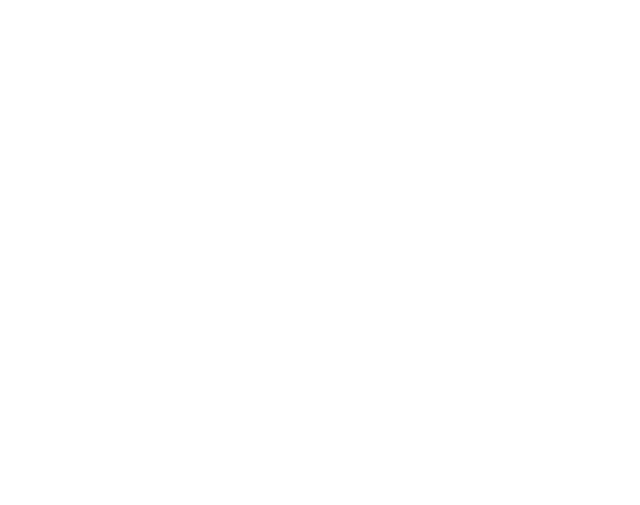
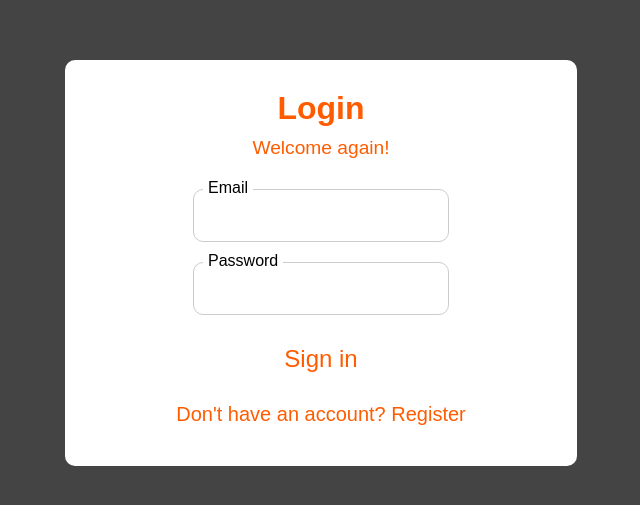
Before and after one commit to xThgSilva/message-central-web, a React (Vite) app: page / in a window 1280 px wide. Shown: the part 137-642 px from the top of the page, without its empty margins (319-959 px from the left). Built offline with nearby package versions, Linux system fonts and the light colour scheme.

Commit message:
feat: Creating AuthRegisterComponent and Login page

```diff
--- a/src/App.jsx
+++ b/src/App.jsx
@@ -1,9 +1,9 @@
-import { useState } from 'react'
+import Login from "./pages/Login"
 
 function App() {
   return (
     <>
-
+      <Login/>
     </>
   )
 }
--- /dev/null
+++ b/src/components/AuthRegisterComponent.jsx
@@ -0,0 +1,26 @@
+import React from "react";
+import "../styles/AuthRegisterComponent/style.css"
+
+const AuthRegisterComponent = ({ pageTitle, auxiliaryText, children, actionButton, linkText }) => {
+    return (
+        <>
+            <div className="container">
+                <form className="login-container">
+                    <div className="header-login">
+                        <h1>{pageTitle}</h1>
+                        <p>{auxiliaryText}</p>
+                    </div>
+
+                    <div className="inputs-container">
+                        {children}
+                    </div>
+
+                    <button>{actionButton}</button>
+                    <a href="" className="register-link">{linkText}</a>
+                </form>
+            </div>
+        </>
+    )
+}
+
+export default AuthRegisterComponent;
--- /dev/null
+++ b/src/pages/Login.jsx
@@ -0,0 +1,22 @@
+import React from "react";
+import AuthRegisterComponent from "../components/AuthRegisterComponent";
+
+export default function Login() {
+    return (
+        <AuthRegisterComponent
+            pageTitle="Login"
+            auxiliaryText="Welcome again!"
+            actionButton={"Sign in"}
+            linkText={"Don't have an account? Register"}
+        >
+            <div className="input-container">
+                <label htmlFor="">Email</label>
+                <input type="email" />
+            </div>
+            <div className="input-container">
+                <label htmlFor="">Password</label>
+                <input type="password" />
+            </div>
+        </AuthRegisterComponent>
+    )
+}
--- /dev/null
+++ b/src/styles/AuthRegisterComponent/style.css
@@ -0,0 +1,110 @@
+*{
+    padding: 0;
+    margin: 0;
+    box-sizing: border-box;
+    font-family: Arial, Helvetica, sans-serif;
+}
+
+.container {
+    height: 100vh;
+    width: 100%;
+    background-color: #444444;
+    display: flex;
+    flex-direction: column;
+    justify-content: center;
+}
+
+.login-container {
+    background-color: white;
+    width: 40%;
+    align-self: center;
+    border-radius: 10px;
+    display: flex;
+    flex-direction: column;
+    align-items: center;
+}
+
+.header-login {
+    margin: 30px;
+    text-align: center;
+}
+
+.header-login h1 {
+    color: #FF5C00;
+    font-weight: bold;
+    margin-bottom: 10px;
+}
+
+.header-login p {
+    color: #FF5C00;
+    font-size: 1.2rem;
+}
+
+.inputs-container {
+    width: 50%;
+    align-self: center;
+    display: flex;
+    flex-direction: column;
+    align-items: center;
+    gap: 20px;
+}
+
+.input-container {
+    display: flex;
+    flex-direction: column;
+    position: relative;
+    width: 100%;
+}
+
+.input-container input {
+    outline: none;
+    border: none;
+    border: 1px solid #ccc;
+    padding: 15px;
+    border-radius: 10px;
+    font-size: 1.125rem;
+    width: 100%;
+}
+
+.input-container label {
+    position: absolute;
+    bottom: 40px;
+    left: 10px;
+    background-color: white;
+    padding: 5px;
+}
+
+.login-container button {
+    width: 25%;
+    align-self: center;
+    margin: 20px;
+    font-size: 1.5rem;
+    color: #FF5C00;
+    background-color: white;
+    border: none;
+    border-radius: 10px;
+    padding: 10px;
+    transition: .5s;
+}
+
+.login-container button:hover {
+    transform: translateY(-4px);
+    border: none;
+    background-color: #FF5C00;
+    color: white;
+}
+
+.register-link {
+    margin-bottom: 40px;
+    text-align: center;
+    text-decoration: none;
+    color: #FF5C00;
+    width: 60%;
+    align-self: center;
+    font-size: 1.25rem;
+    transition: .5s;
+}
+
+.register-link:hover {
+    transform: translateY(-2px);
+}
```
Also changed, not shown: src/pages/Register.jsx (added).
